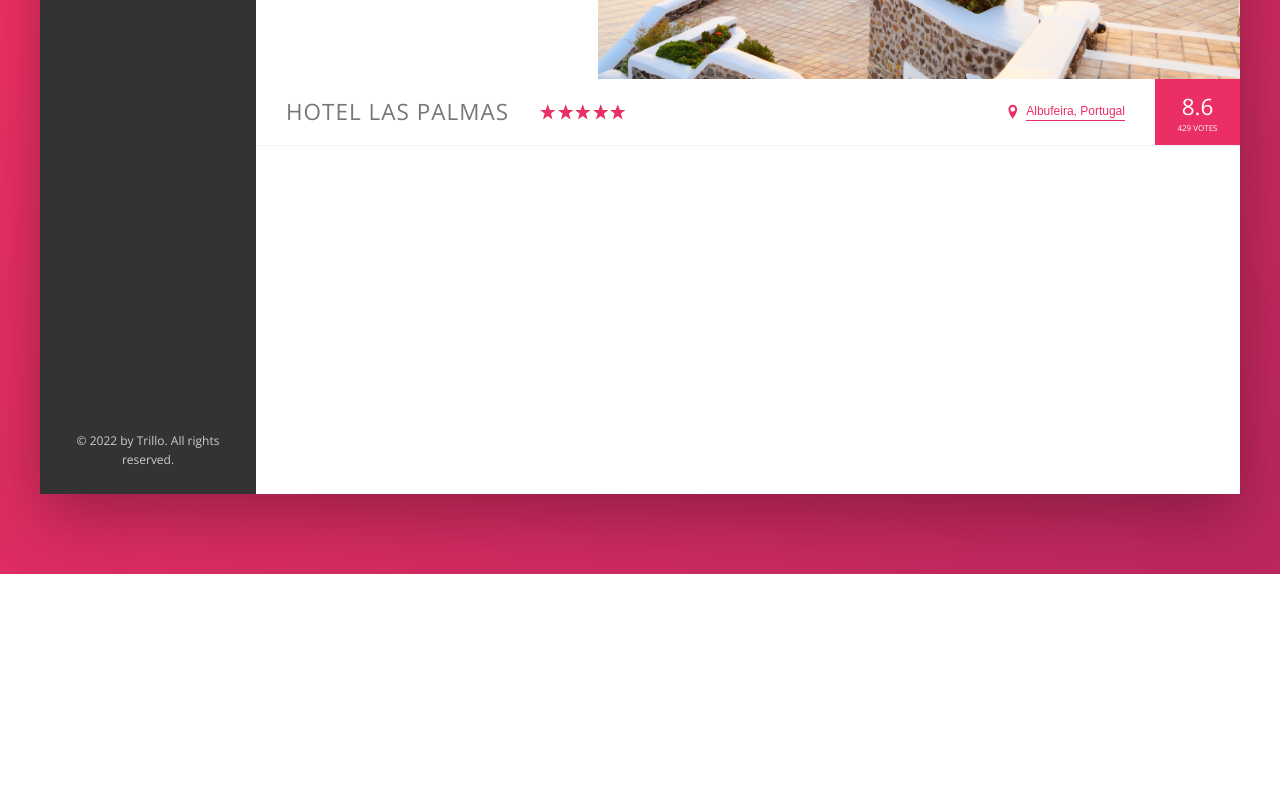
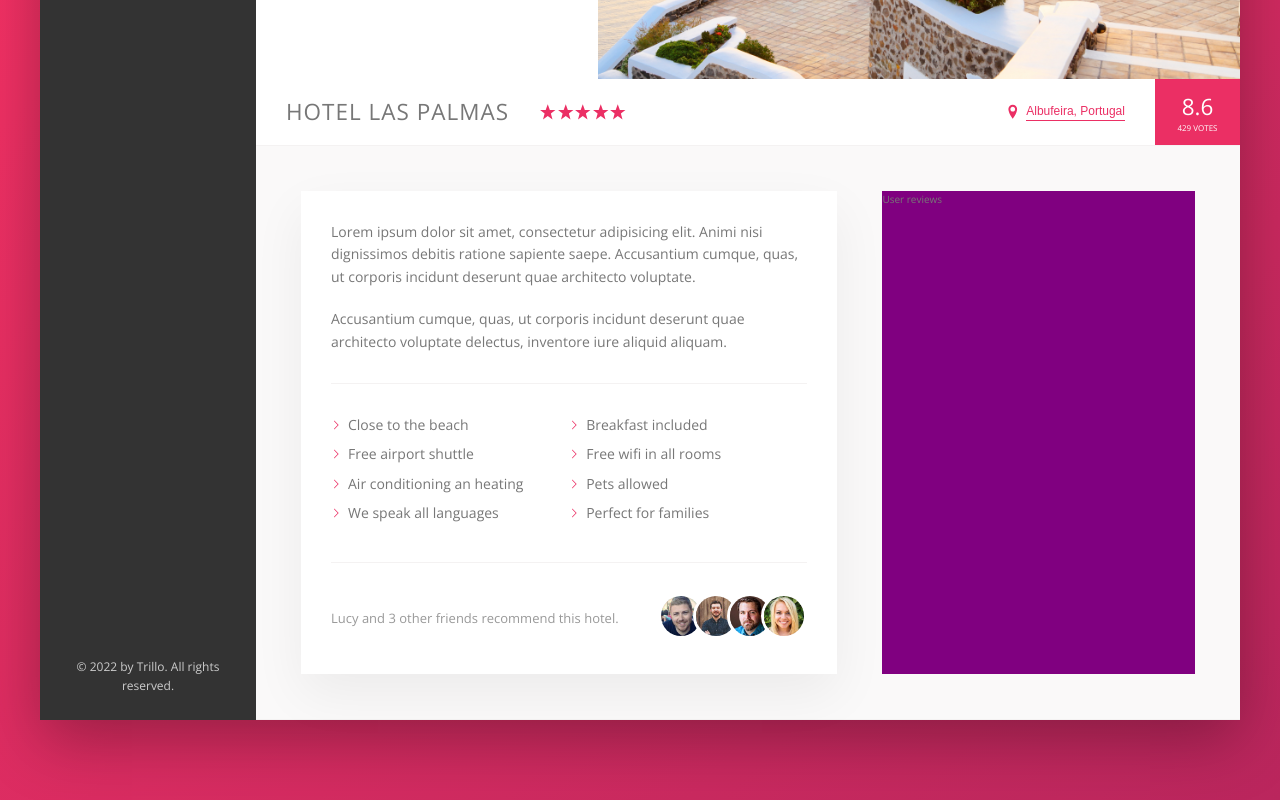
Before and after one commit to angelprzz/Trillo, a website: page index.html in a window 1280 px wide. Shown: the part 456-1256 px from the top of the page. Before the commit the page ends 1030 px from the top, so only its background shows below. Drawn offline with nearby package versions, Linux system fonts and the light colour scheme.

Commit message:
Building the User Reviews Section

```diff
--- a/index.html
+++ b/index.html
@@ -130,6 +130,42 @@
               <div class="overview__rating-count">429 votes</div>
             </div>
           </div>
+          <div class="detail">
+            <div class="description">
+              <p class="paragraph">
+                Lorem ipsum dolor sit amet, consectetur adipisicing elit. Animi nisi
+                dignissimos debitis ratione sapiente saepe. Accusantium cumque, quas, ut
+                corporis incidunt deserunt quae architecto voluptate.
+              </p>
+              <p class="paragraph">
+                Accusantium cumque, quas, ut corporis incidunt deserunt quae architecto
+                voluptate delectus, inventore iure aliquid aliquam.
+              </p>
+              <ul class="list">
+                <li class="list__item">Close to the beach</li>
+                <li class="list__item">Breakfast included</li>
+                <li class="list__item">Free airport shuttle</li>
+                <li class="list__item">Free wifi in all rooms</li>
+                <li class="list__item">Air conditioning an heating</li>
+                <li class="list__item">Pets allowed</li>
+                <li class="list__item">We speak all languages</li>
+                <li class="list__item">Perfect for families</li>
+              </ul>
+              <div class="recommend">
+                <p class="recommend__count">
+                  Lucy and 3 other friends recommend this hotel.
+                </p>
+                <div class="recommend__friends">
+                  <img src="img/user-3.jpg" alt="Friend 1" class="recommend__photo" />
+                  <img src="img/user-4.jpg" alt="Friend 2" class="recommend__photo" />
+                  <img src="img/user-5.jpg" alt="Friend 3" class="recommend__photo" />
+                  <img src="img/user-6.jpg" alt="Friend 4" class="recommend__photo" />
+                </div>
+              </div>
+            </div>
+
+            <div class="user-reviews">User reviews</div>
+          </div>
         </main>
       </div>
     </div>
--- a/sass/_base.scss
+++ b/sass/_base.scss
@@ -13,6 +13,9 @@
   --color-grey-dark-3: #999;
 
   --shadow-dark: 0 2rem 6rem rgba(0, 0, 0, 0.3);
+  --shadow-light: 0 2rem 5rem rgba(0, 0, 0, 0.06);
+
+  --line: 1px solid var(--color-grey-light-2);
 }
 
 * {
--- a/sass/_components.scss
+++ b/sass/_components.scss
@@ -196,7 +196,7 @@
 .overview {
   display: flex;
   align-items: center;
-  border-bottom: 1px solid var(--color-grey-light-2);
+  border-bottom: var(--line);
 
   &__heading {
     font-size: 2.25rem;
@@ -290,3 +290,70 @@
     box-shadow: none;
   }
 }
+
+// PARAGRAPH
+.paragraph:not(:last-of-type) {
+  margin-bottom: 2rem;
+}
+
+// LIST
+.list {
+  list-style: none;
+  margin: 3rem 0;
+  padding: 3rem 0;
+  border-top: var(--line);
+  border-bottom: var(--line);
+
+  display: flex;
+  flex-wrap: wrap;
+
+  &__item {
+    flex: 0 0 50%;
+    margin-bottom: 0.7rem;
+  }
+
+  &__item::before {
+    content: "";
+    display: inline-block;
+    height: 1rem;
+    width: 1rem;
+    margin-right: 0.7rem;
+
+    // Older browsers
+    // background-image: url(../img/chevron-thin-right.svg);
+    // background-size: cover;
+
+    // Newer browsers - masks
+    background-color: var(--color-primary);
+    -webkit-mask-image: url(../img/chevron-thin-right.svg);
+    -webkit-mask-size: cover;
+  }
+}
+
+// RECOMMEND
+.recommend {
+  font-size: 1.3rem;
+  color: var(--color-grey-dark-3);
+
+  display: flex;
+  align-items: center;
+
+  &__count {
+    margin-right: auto;
+  }
+
+  &__friends {
+  }
+
+  &__photo {
+    box-sizing: content-box;
+    height: 4rem;
+    width: 4rem;
+    border-radius: 50%;
+    border: 3px solid #fff;
+
+    &:not(:last-child) {
+      margin-right: -1.5rem;
+    }
+  }
+}
--- a/sass/_layout.scss
+++ b/sass/_layout.scss
@@ -11,7 +11,7 @@
   font-size: 1.4rem;
   height: 7rem;
   background-color: #fff;
-  border-bottom: 1px solid var(--color-grey-light-2);
+  border-bottom: var(--line);
 
   display: flex;
   justify-content: space-between;
@@ -35,8 +35,26 @@
 .hotel-view {
   background-color: #fff;
 
-  //Test
-  height: 80rem;
-
   flex: 1;
 }
+
+.detail {
+  display: flex;
+  padding: 4.5rem;
+  background-color: var(--color-grey-light-1);
+  border-bottom: var(--line);
+}
+
+.description {
+  font-size: 1.4rem;
+  background-color: #fff;
+  box-shadow: var(--shadow-light);
+  padding: 3rem;
+  flex: 0 0 60%;
+  margin-right: 4.5rem;
+}
+
+.user-reviews {
+  background-color: purple;
+  flex: 1;
+}
```
Also changed, not shown: css/style.css.
